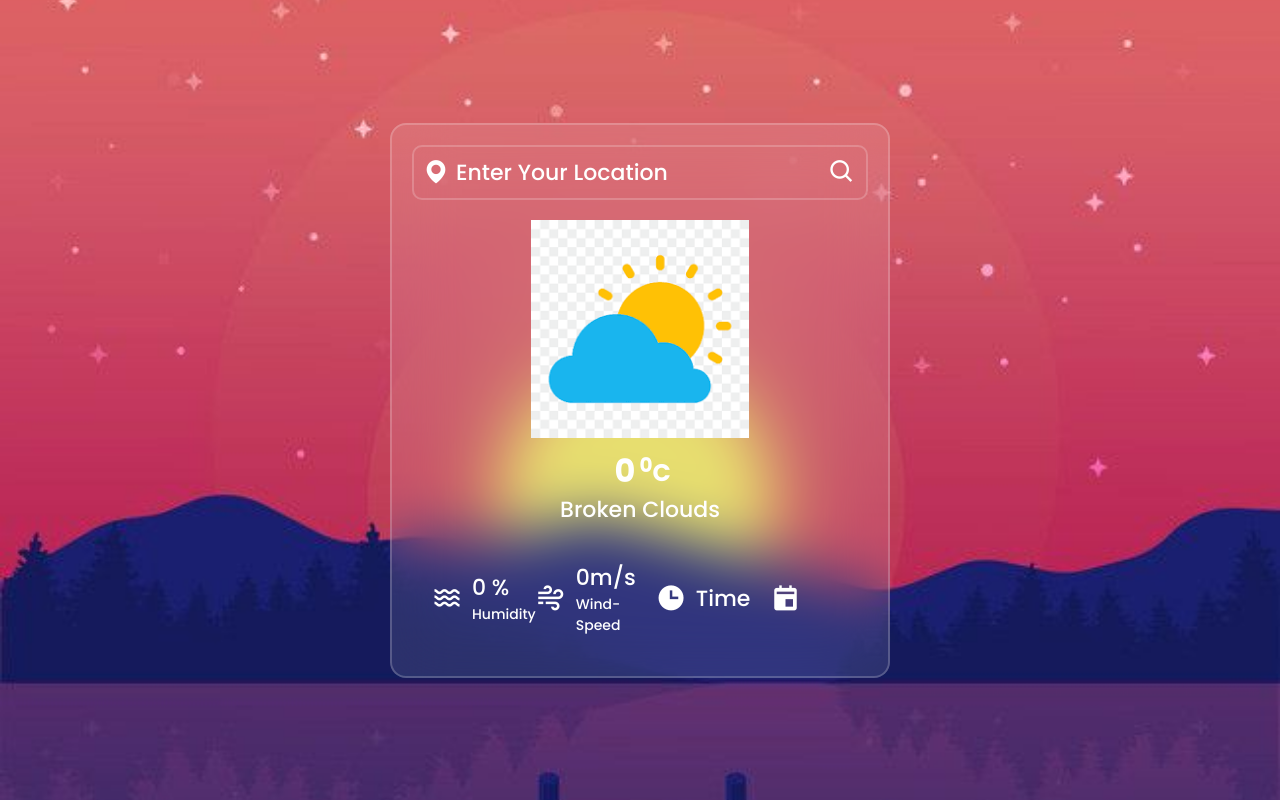
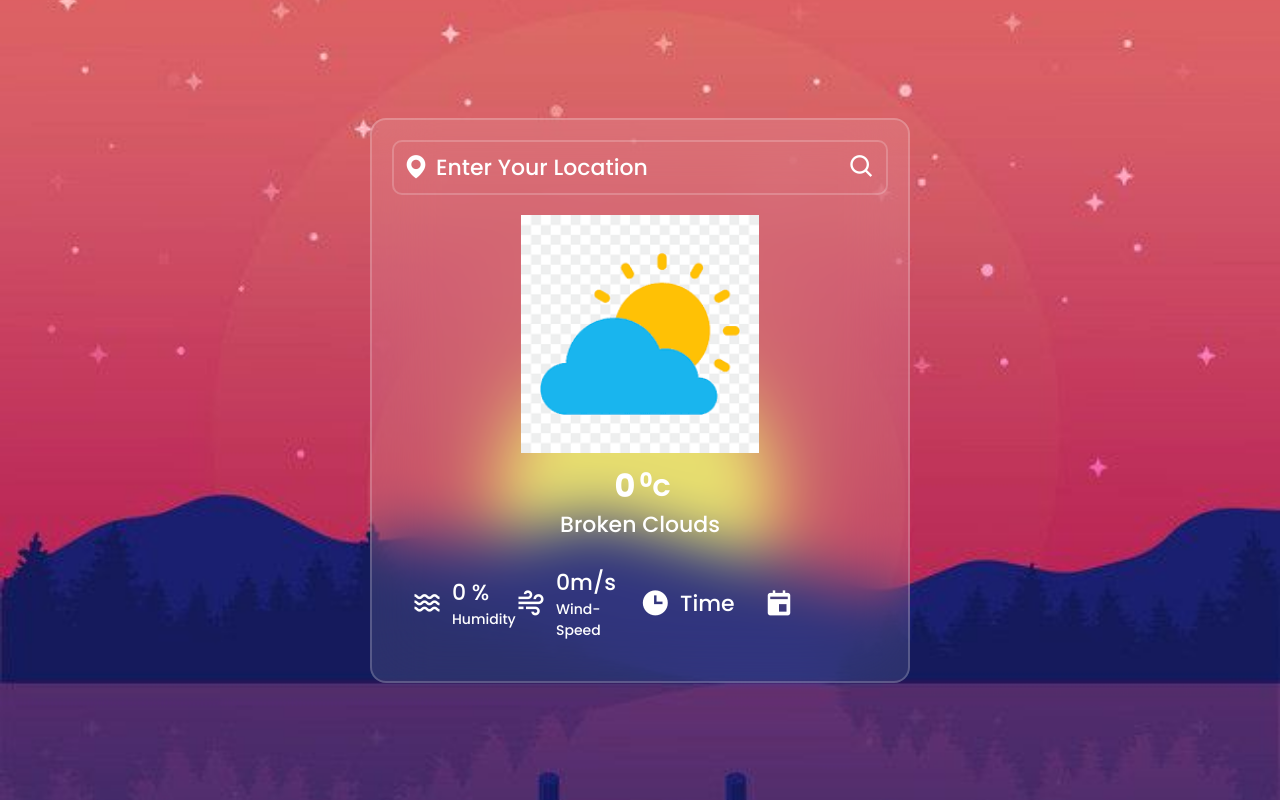
Before and after one commit to alok859/weather-project, a plain HTML site: page index.html in a window 1280 px wide. Drawn offline with nearby package versions, Linux system fonts and the light colour scheme.

Commit message:
style.css

```diff
--- a/style.css
+++ b/style.css
@@ -19,8 +19,8 @@ body{
 
 .container{
     position: relative;
-    width: 500px;
-    height: 555px;
+    width: 540px;
+    height: 565px;
     background-color: rgba(255,255,255,.1);
     backdrop-filter: blur(30px);
     border: 2px solid rgba(255,255,255,.2);
```
